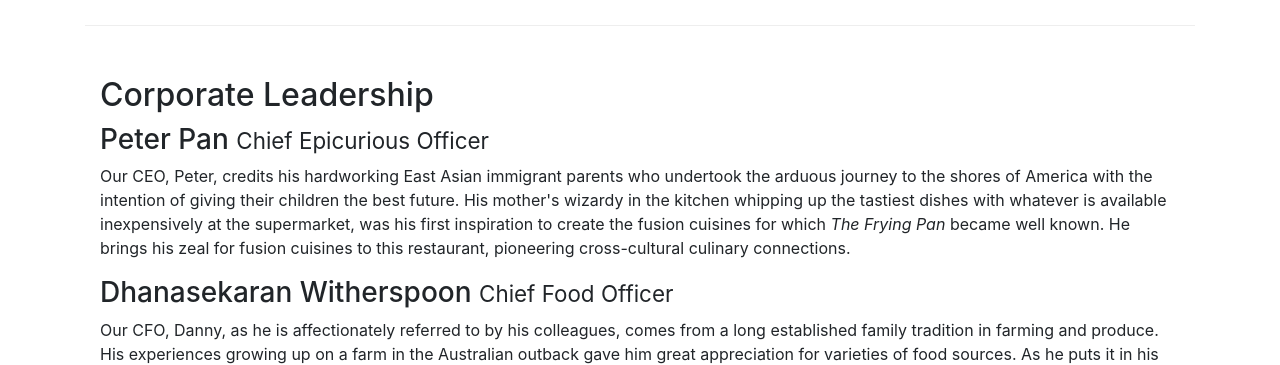
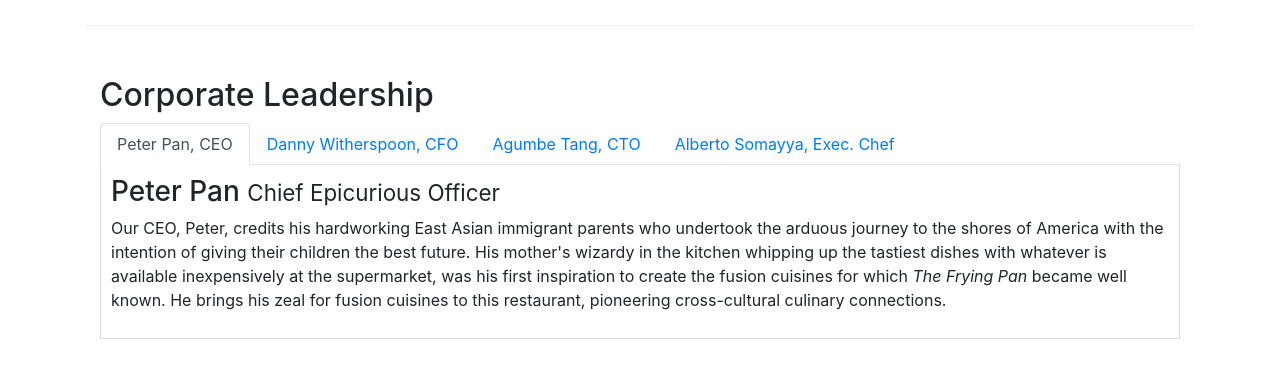
Before and after one commit to chatreeck7/git-test-coursera, a website: page aboutus.html in a window 1280 px wide. Shown: the part 1000-1365 px from the top of the page. Drawn offline with nearby package versions, Linux system fonts and the light colour scheme.

Commit message:
Tabs session but cannot navigate

```diff
--- a/aboutus.html
+++ b/aboutus.html
@@ -99,14 +99,38 @@
         <div class="row row-content">
             <div class="col">
                 <h2>Corporate Leadership</h2>
+                <ul class="nav nav-tabs">
+                    <li class="nav-item">
+                        <a class="nav-link active" href="#peter" role="tab" data-toggle="tab">Peter Pan, CEO</a>
+                    </li>
+                    <li class="nav-item">
+                        <a class="nav-link" href="#danny" role="tab" data-toggle="tab">Danny Witherspoon, CFO</a>
+                    </li>
+                    <li class="nav-item">
+                        <a class="nav-link" href="#agumbe" role="tab" data-toggle="tab">Agumbe Tang, CTO</a>
+                    </li>
+                    <li class="nav-item">
+                        <a class="nav-link " href="#alberto" role="tab" data-toggle="tab">Alberto Somayya, Exec. Chef</a>
+                    </li>
+                </ul>
+                <div class="tab-content">
+                    <div role="tabpanel" class="tab-pane fade show active" id="peter">
                         <h3>Peter Pan <small>Chief Epicurious Officer</small></h3>
                         <p class="d-none d-sm-block">Our CEO, Peter, credits his hardworking East Asian immigrant parents who undertook the arduous journey to the shores of America with the intention of giving their children the best future. His mother's wizardy in the kitchen whipping up the tastiest dishes with whatever is available inexpensively at the supermarket, was his first inspiration to create the fusion cuisines for which <em>The Frying Pan</em> became well known. He brings his zeal for fusion cuisines to this restaurant, pioneering cross-cultural culinary connections.</p>
+                    </div>
+                    <div role="tabpanel" class="tab-pane fade show" id="danny">
                         <h3>Dhanasekaran Witherspoon <small>Chief Food Officer</small></h3>
                         <p class="d-none d-sm-block">Our CFO, Danny, as he is affectionately referred to by his colleagues, comes from a long established family tradition in farming and produce. His experiences growing up on a farm in the Australian outback gave him great appreciation for varieties of food sources. As he puts it in his own words, <em>Everything that runs, wins, and everything that stays, pays!</em></p>
+                    </div>
+                    <div role="tabpanel" class="tab-pane fade show" id="agumbe">
                         <h3>Agumbe Tang <small>Chief Taste Officer</small></h3>
                         <p class="d-none d-sm-block">Blessed with the most discerning gustatory sense, Agumbe, our CTO, personally ensures that every dish that we serve meets his exacting tastes. Our chefs dread the tongue lashing that ensues if their dish does not meet his exacting standards. He lives by his motto, <em>You click only if you survive my lick.</em></p>
+                    </div>
+                    <div role="tabpanel" class="tab-pane fade show" id="alberto">
                         <h3>Alberto Somayya <small>Executive Chef</small></h3>
                         <p class="d-none d-sm-block">Award winning three-star Michelin chef with wide International experience having worked closely with whos-who in the culinary world, he specializes in creating mouthwatering Indo-Italian fusion experiences. He says, <em>Put together the cuisines from the two craziest cultures, and you get a winning hit! Amma Mia!</em></p>
+                    </div>
+                </div>
             </div>
        </div>
        <div class="row row-content">
--- a/css/styles.css
+++ b/css/styles.css
@@ -37,3 +37,10 @@ body {
 .navbar-dark{
     background-color: #511f6c;
 }
+
+.tab-content{
+    border-left: 1px solid #ddd;
+    border-right: 1px solid #ddd;
+    border-bottom: 1px solid #ddd;
+    padding: 10px;
+}
```
Lines whose indentation alone changed are shown as unchanged.
